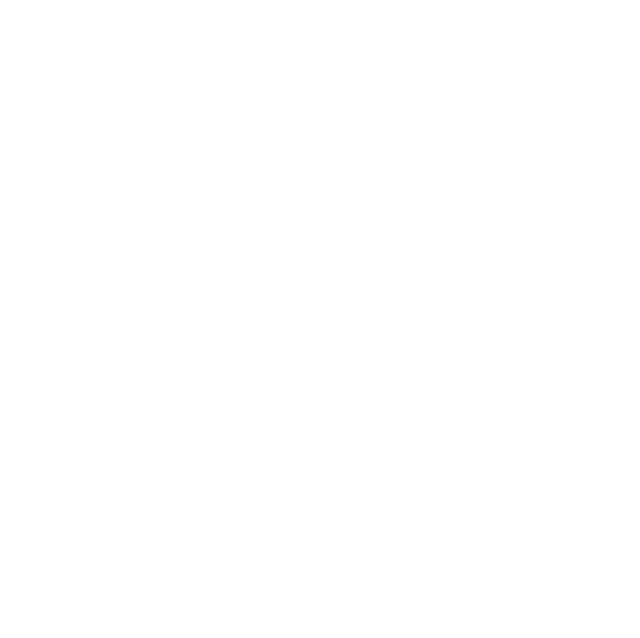
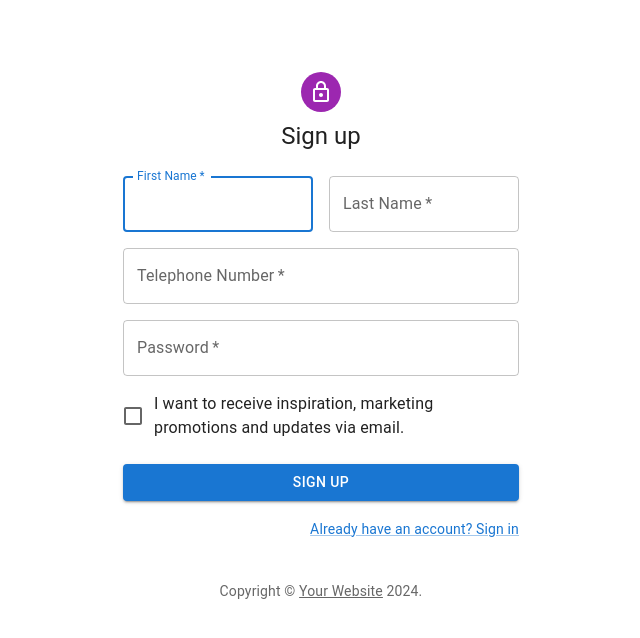
Before and after one commit to Getttttttt/Second-Hand-Sale-System, a React (Create React App) app in the folder front-end/second-hand-system/: page /customer/validate/register in a window 1280 px wide. Shown: the top 638 px of the page, without its empty margins (319-959 px from the left). Built offline with nearby package versions, Linux system fonts and the light colour scheme.

Commit message:
add register and sign in page

```diff
--- a/front-end/second-hand-system/src/pages/CustomerPages/SignAndRegisterForCustomer/RegisterForCustomer.js
+++ b/front-end/second-hand-system/src/pages/CustomerPages/SignAndRegisterForCustomer/RegisterForCustomer.js
@@ -1,9 +1,133 @@
 import * as React from 'react';
-import { Container } from "@mui/material";
+import Avatar from '@mui/material/Avatar';
+import Button from '@mui/material/Button';
+import CssBaseline from '@mui/material/CssBaseline';
+import TextField from '@mui/material/TextField';
+import FormControlLabel from '@mui/material/FormControlLabel';
+import Checkbox from '@mui/material/Checkbox';
+import Link from '@mui/material/Link';
+import Grid from '@mui/material/Grid';
+import Box from '@mui/material/Box';
+import LockOutlinedIcon from '@mui/icons-material/LockOutlined';
+import Typography from '@mui/material/Typography';
+import Container from '@mui/material/Container';
+import { createTheme, ThemeProvider } from '@mui/material/styles';
+
+function Copyright(props) {
+  return (
+    <Typography variant="body2" color="text.secondary" align="center" {...props}>
+      {'Copyright © '}
+      <Link color="inherit" href="https://mui.com/">
+        Your Website
+      </Link>{' '}
+      {new Date().getFullYear()}
+      {'.'}
+    </Typography>
+  );
+}
+
+// TODO remove, this demo shouldn't need to reset the theme.
+
+const defaultTheme = createTheme();
 
 export default function RegisterForCustomer() {
+  const handleSubmit = (event) => {
+    event.preventDefault();
+    const data = new FormData(event.currentTarget);
+    console.log({
+      email: data.get('email'),
+      password: data.get('password'),
+    });
+  };
+
   return (
-  <Container>
-
-  </Container>);
+    <ThemeProvider theme={defaultTheme}>
+      <Container component="main" maxWidth="xs">
+        <CssBaseline />
+        <Box
+          sx={{
+            marginTop: 8,
+            display: 'flex',
+            flexDirection: 'column',
+            alignItems: 'center',
+          }}
+        >
+          <Avatar sx={{ m: 1, bgcolor: 'secondary.main' }}>
+            <LockOutlinedIcon />
+          </Avatar>
+          <Typography component="h1" variant="h5">
+            Sign up
+          </Typography>
+          <Box component="form" noValidate onSubmit={handleSubmit} sx={{ mt: 3 }}>
+            <Grid container spacing={2}>
+              <Grid item xs={12} sm={6}>
+                <TextField
+                  autoComplete="given-name"
+                  name="firstName"
+                  required
+                  fullWidth
+                  id="firstName"
+                  label="First Name"
+                  autoFocus
+                />
+              </Grid>
+              <Grid item xs={12} sm={6}>
+                <TextField
+                  required
+                  fullWidth
+                  id="lastName"
+                  label="Last Name"
+                  name="lastName"
+                  autoComplete="family-name"
+                />
+              </Grid>
+              <Grid item xs={12}>
+                <TextField
+                  required
+                  fullWidth
+                  id="telephone number"
+                  label="Telephone Number"
+                  name="telephone"
+                  autoComplete="telephone"
+                />
+              </Grid>
+              <Grid item xs={12}>
+                <TextField
+                  required
+                  fullWidth
+                  name="password"
+                  label="Password"
+                  type="password"
+                  id="password"
+                  autoComplete="new-password"
+                />
+              </Grid>
+              <Grid item xs={12}>
+                <FormControlLabel
+                  control={<Checkbox value="allowExtraEmails" color="primary" />}
+                  label="I want to receive inspiration, marketing promotions and updates via email."
+                />
+              </Grid>
+            </Grid>
+            <Button
+              type="submit"
+              fullWidth
+              variant="contained"
+              sx={{ mt: 3, mb: 2 }}
+            >
+              Sign Up
+            </Button>
+            <Grid container justifyContent="flex-end">
+              <Grid item>
+                <Link href="#" variant="body2">
+                  Already have an account? Sign in
+                </Link>
+              </Grid>
+            </Grid>
+          </Box>
+        </Box>
+        <Copyright sx={{ mt: 5 }} />
+      </Container>
+    </ThemeProvider>
+  );
 }
--- a/front-end/second-hand-system/src/pages/CustomerPages/SignAndRegisterForCustomer/SignInForCustomer.js
+++ b/front-end/second-hand-system/src/pages/CustomerPages/SignAndRegisterForCustomer/SignInForCustomer.js
@@ -1,9 +1,112 @@
 import * as React from 'react';
-import { Container } from "@mui/material";
+import Avatar from '@mui/material/Avatar';
+import Button from '@mui/material/Button';
+import CssBaseline from '@mui/material/CssBaseline';
+import TextField from '@mui/material/TextField';
+import FormControlLabel from '@mui/material/FormControlLabel';
+import Checkbox from '@mui/material/Checkbox';
+import Link from '@mui/material/Link';
+import Grid from '@mui/material/Grid';
+import Box from '@mui/material/Box';
+import LockOutlinedIcon from '@mui/icons-material/LockOutlined';
+import Typography from '@mui/material/Typography';
+import Container from '@mui/material/Container';
+import { createTheme, ThemeProvider } from '@mui/material/styles';
+
+function Copyright(props) {
+  return (
+    <Typography variant="body2" color="text.secondary" align="center" {...props}>
+      {'Copyright © '}
+      <Link color="inherit" href="https://mui.com/">
+        Your Website
+      </Link>{' '}
+      {new Date().getFullYear()}
+      {'.'}
+    </Typography>
+  );
+}
+
+// TODO remove, this demo shouldn't need to reset the theme.
+
+const defaultTheme = createTheme();
 
 export default function SignInForCustomer() {
+  const handleSubmit = (event) => {
+    event.preventDefault();
+    const data = new FormData(event.currentTarget);
+    console.log({
+      account: data.get('account'),
+      password: data.get('password'),
+    });
+  };
+
   return (
-  <Container>
-
-  </Container>);
+    <ThemeProvider theme={defaultTheme}>
+      <Container component="main" maxWidth="xs">
+        <CssBaseline />
+        <Box
+          sx={{
+            marginTop: 8,
+            display: 'flex',
+            flexDirection: 'column',
+            alignItems: 'center',
+          }}
+        >
+          <Avatar sx={{ m: 1, bgcolor: 'secondary.main' }}>
+            <LockOutlinedIcon />
+          </Avatar>
+          <Typography component="h1" variant="h5">
+            Sign in
+          </Typography>
+          <Box component="form" onSubmit={handleSubmit} noValidate sx={{ mt: 1 }}>
+            <TextField
+              margin="normal"
+              required
+              fullWidth
+              id="account"
+              label="Account Infor"
+              name="account"
+              autoComplete="account"
+              autoFocus
+            />
+            <TextField
+              margin="normal"
+              required
+              fullWidth
+              name="password"
+              label="Password"
+              type="password"
+              id="password"
+              autoComplete="current-password"
+            />
+            <FormControlLabel
+              control={<Checkbox value="remember" color="primary" />}
+              label="Remember me"
+            />
+            <Button
+              type="submit"
+              fullWidth
+              variant="contained"
+              sx={{ mt: 3, mb: 2 }}
+            >
+              Sign In
+            </Button>
+            <Grid container>
+              <Grid item xs>
+                <Link href="#" variant="body2">
+                  Forgot password?
+                </Link>
+              </Grid>
+              <Grid item>
+                <Link href="/customer/validate/register" variant="body2">
+                  {"Don't have an account? Sign Up"}
+                </Link>
+              </Grid>
+            </Grid>
+          </Box>
+        </Box>
+        <Copyright sx={{ mt: 8, mb: 4 }} />
+      </Container>
+    </ThemeProvider>
+  );
 }
```
